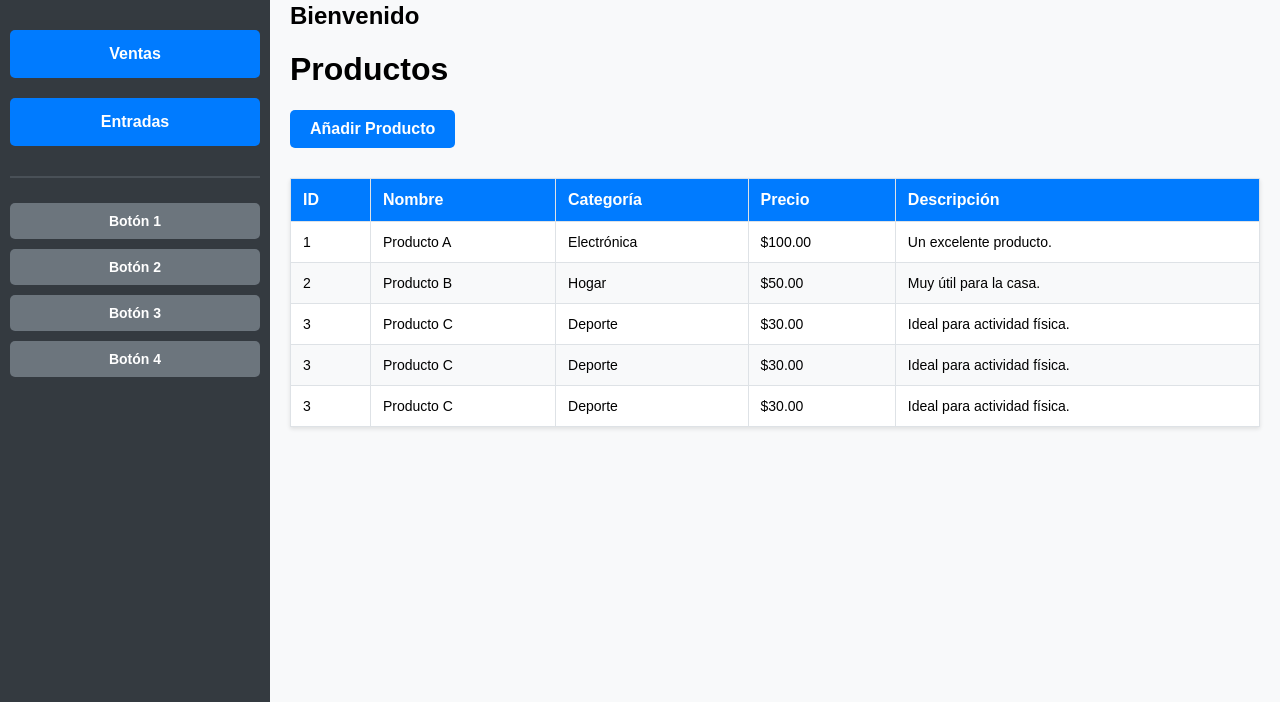
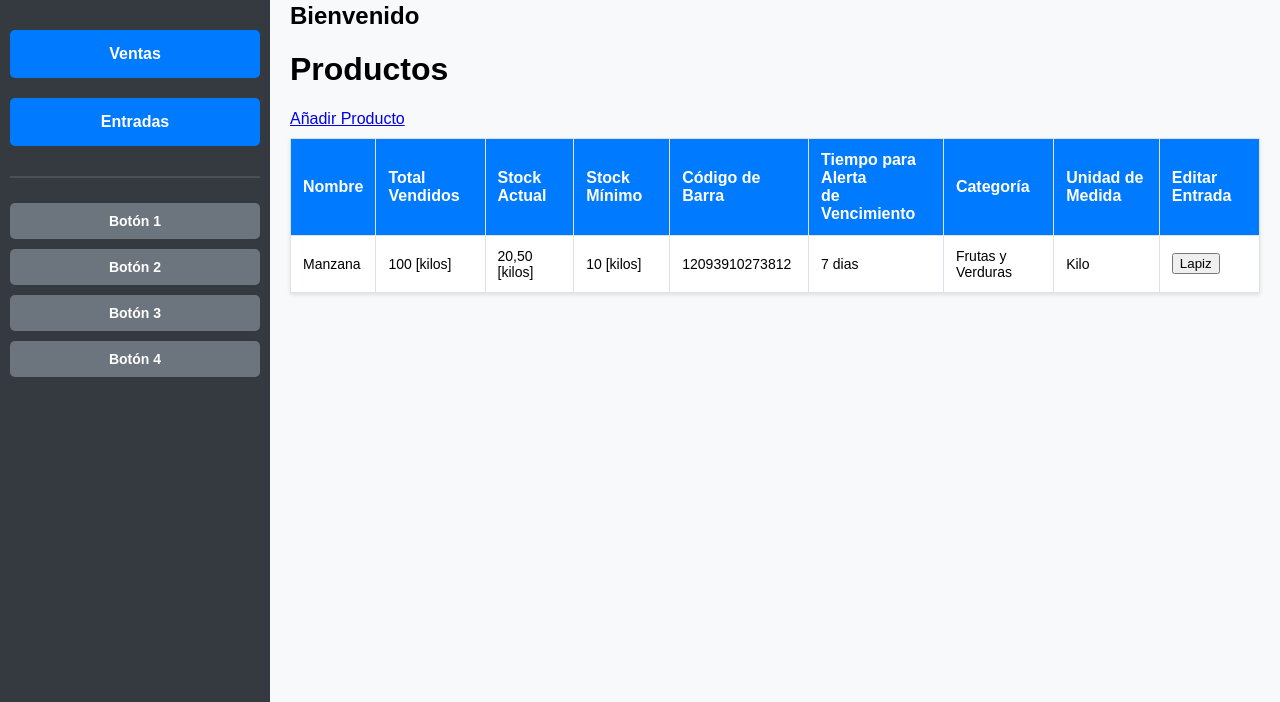
Before and after one commit to garaneda21/sistema-de-inventario-php, a PHP site: page / in a window 1280 px wide. Shown: the part 98-800 px from the top of the page. Run offline with PHP 8.4, Linux system fonts and the light colour scheme; data that the repository does not hold is empty; some libraries are stand-ins or nearby versions.

Commit message:
añadida consulta de productos a modelo de tabla

```diff
--- a/db/esquema.sql
+++ b/db/esquema.sql
@@ -19,7 +19,7 @@ CREATE TABLE producto (
     total_vendidos BIGINT UNSIGNED DEFAULT 0, -- comprobar
     stock_actual DECIMAL(10,2) NOT NULL DEFAULT 0, -- comprobar
     stock_minimo INT UNSIGNED NOT NULL,
-    codigo_de_barra INT UNSIGNED,
+    codigo_de_barra BIGINT UNSIGNED,
     tiempo_alerta_vencimiento INT UNSIGNED,
     id_categoria INT UNSIGNED NOT NULL,
     id_unidad INT UNSIGNED NOT NULL,
--- a/includes/db.php
+++ b/includes/db.php
@@ -1,7 +1,7 @@
 <?php
 // Conexión a Base de Datos
 
-$host = '127.0.0.1';
+$host = '127.0.0.1'; // se puede cambiar por localhost
 $dbname = 'inventario_carolina';
 $dbusername = 'root';
 $dbpassword = '1234';
--- /dev/null
+++ b/includes/vista_productos/tabla_productos/tabla_productos.php
@@ -0,0 +1 @@
+<?php
--- a/includes/prueba_ctrl.php
+++ b/includes/vista_productos/tabla_productos/tabla_productos_modelo.php
@@ -2,13 +2,13 @@
 
 declare(strict_types=1);
 
-function obtener_unidad_de_medida(object $pdo) {
+function obtener_productos(object $pdo) {
     // realizar consulta de forma segura
-    $consulta = "SELECT * FROM unidad_de_medida WHERE id_unidad = '2';";
+    $consulta = "SELECT * FROM producto;";
     $instruccion = $pdo->prepare($consulta);
     $instruccion->execute();
 
     // obtener resultado de la base de datos como un array asociativo (php)
-    $resultado = $instruccion->fetch(PDO::FETCH_ASSOC);
-    return $resultado;
+    $resul = $instruccion->fetch(PDO::FETCH_ASSOC);
+    return $resul;
 }
--- a/index.php
+++ b/index.php
@@ -1,5 +1,5 @@
 <?php
-require_once 'includes/prueba_ctrl.php'
+
 ?>
 
 <!DOCTYPE html>
@@ -45,17 +45,6 @@ require_once 'includes/prueba_ctrl.php'
             <h2>Bienvenido</h2>
             <!-- Texto de prueba para probar el scroll -->
 
-            <?php
-            require_once 'includes/db.php';
-
-            $datos = obtener_unidad_de_medida($pdo);
-
-            $pdo = null;
-            $stmt = null;
-
-            print_r($datos);
-            ?>
-
             <h1>Productos</h1>
             <!-- Botón Añadir Producto -->
             <a href="#" class="add-product-btn">Añadir Producto</a>
@@ -64,50 +53,34 @@ require_once 'includes/prueba_ctrl.php'
             <table class="products-table">
                 <thead>
                     <tr>
-                        <th>ID</th>
                         <th>Nombre</th>
+                        <th>Total Vendidos</th>
+                        <th>Stock Actual</th>
+                        <th>Stock Mínimo</th>
+                        <th>Código de Barra</th>
+                        <th>Tiempo para Alerta <br> de Vencimiento</th>
                         <th>Categoría</th>
-                        <th>Precio</th>
-                        <th>Descripción</th>
+                        <th>Unidad de Medida</th>
+                        <th>Editar Entrada</th>
                     </tr>
                 </thead>
                 <tbody>
                     <!-- Fila de ejemplo -->
                     <tr>
-                        <td>1</td>
-                        <td>Producto A</td>
-                        <td>Electrónica</td>
-                        <td>$100.00</td>
-                        <td>Un excelente producto.</td>
+                        <td>Manzana</td>
+                        <td>100 [kilos]</td>
+                        <td>20,50 [kilos]</td>
+                        <td>10 [kilos]</td>
+                        <td>12093910273812</td>
+                        <td>7 dias</td>
+                        <td>Frutas y Verduras</td>
+                        <td>Kilo</td>
+                        <td> <button>Lapiz</button> </td>
                     </tr>
-                    <tr>
-                        <td>2</td>
-                        <td>Producto B</td>
-                        <td>Hogar</td>
-                        <td>$50.00</td>
-                        <td>Muy útil para la casa.</td>
-                    </tr>
-                    <tr>
-                        <td>3</td>
-                        <td>Producto C</td>
-                        <td>Deporte</td>
-                        <td>$30.00</td>
-                        <td>Ideal para actividad física.</td>
-                    </tr>
-                    <tr>
-                        <td>3</td>
-                        <td>Producto C</td>
-                        <td>Deporte</td>
-                        <td>$30.00</td>
-                        <td>Ideal para actividad física.</td>
-                    </tr>
-                    <tr>
-                        <td>3</td>
-                        <td>Producto C</td>
-                        <td>Deporte</td>
-                        <td>$30.00</td>
-                        <td>Ideal para actividad física.</td>
-                    </tr>
+
+                    <?php
+
+                    ?>
                 </tbody>
             </table>
 
--- a/styles/tablas.css
+++ b/styles/tablas.css
@@ -1,25 +1,3 @@
-
-/* Botón "Añadir producto" */
-.add-product-btn {
-    display: inline-block;
-    padding: 10px 20px;
-    margin-bottom: 20px;
-    font-size: 16px;
-    font-weight: bold;
-    color: white;
-    background-color: #007bff;
-    border: none;
-    border-radius: 5px;
-    cursor: pointer;
-    text-align: center;
-    text-decoration: none;
-    transition: background-color 0.3s ease;
-}
-
-.add-product-btn:hover {
-    background-color: #0056b3;
-}
-
 /* Tabla de productos */
 .products-table {
     width: 100%;
```
Also changed, not shown: db/datos.sql (+25 -0 lines), includes/vista_productos/tabla_productos/tabla_productos_contr.php (added), includes/vista_productos/tabla_productos/tabla_productos_vista.php (added).
